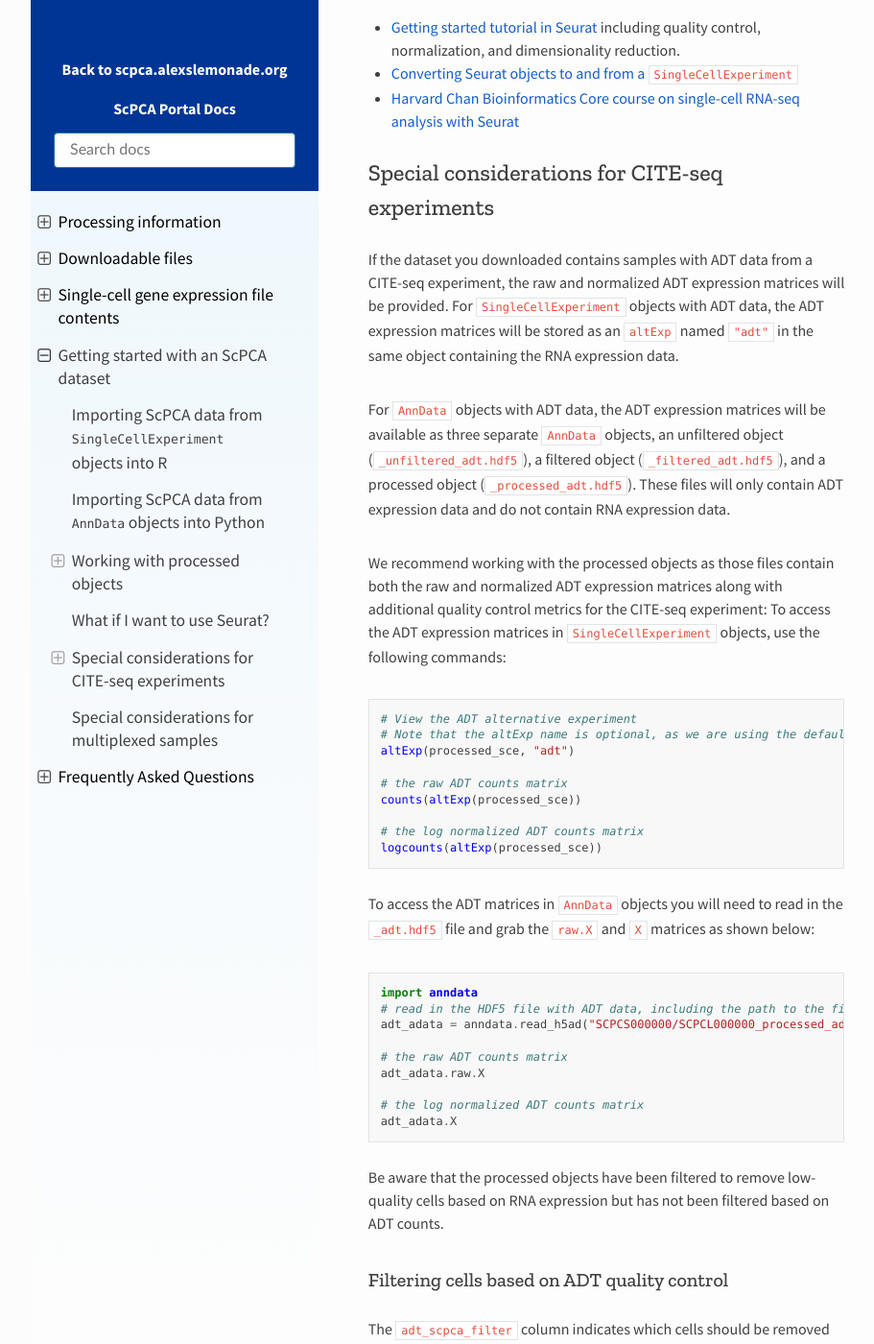
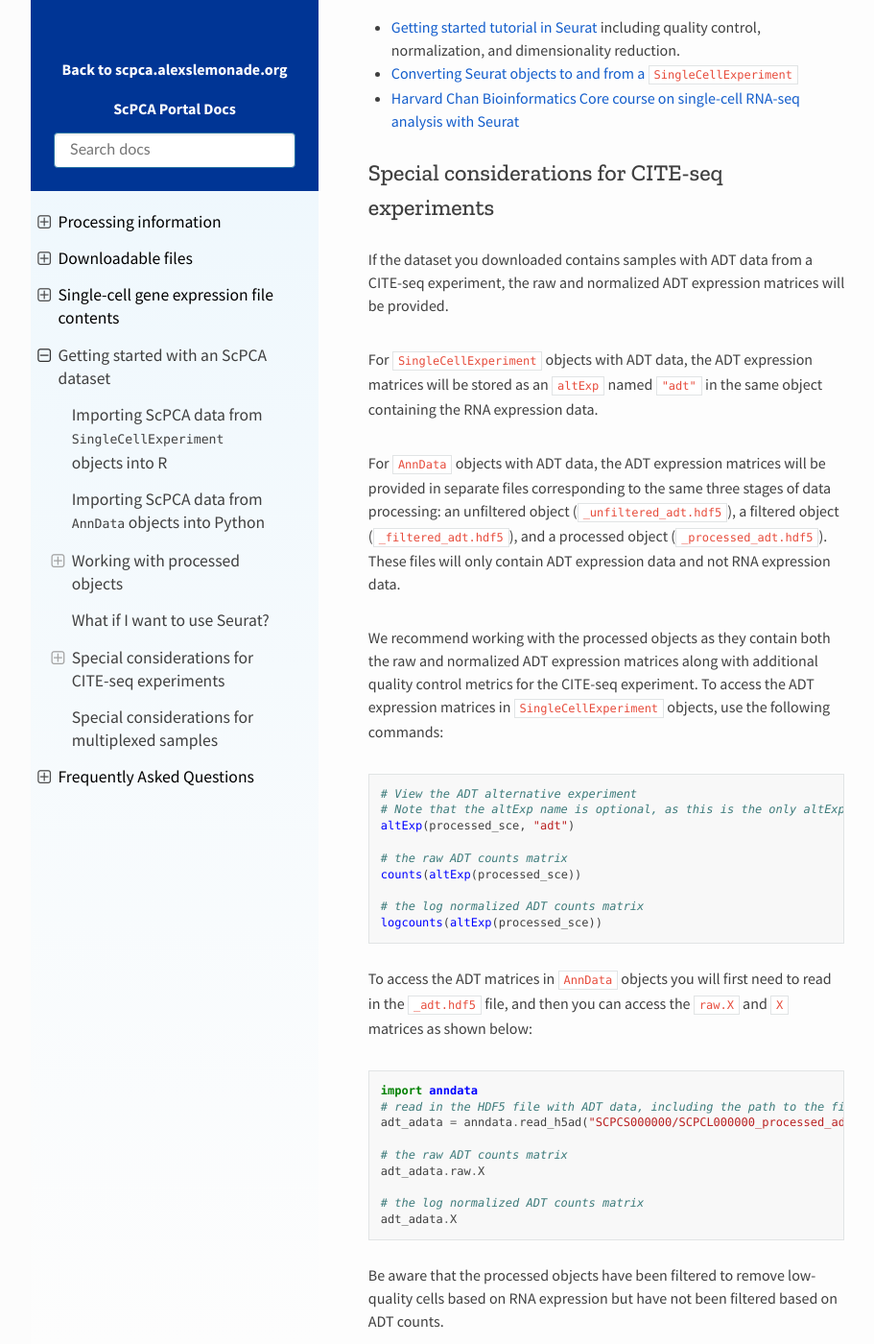
Before and after one commit to DongzeHE/scpca-docs, a Sphinx documentation site: the page built from docs/getting_started.md, in a window 1280 px wide and 1400 px high, scrolled down 7025 px. Shown: the whole window at 96% size, without its empty margins (158-1069 px from the left). Built offline with Sphinx 7.4.7 and the Read the Docs theme 2.0.0, drawn with Linux system fonts in a browser that asks for light colours; some of the changed text lies outside the part shown.

Commit message:
Apply suggestions from code review
Co-authored-by: Stephanie Spielman <stephanie.spielman@gmail.com>

````diff
--- a/docs/getting_started.md
+++ b/docs/getting_started.md
@@ -219,17 +219,18 @@ Here are some resources that can be used to get you started working with Seurat
 ## Special considerations for CITE-seq experiments
 
 If the dataset you downloaded contains samples with ADT data from a CITE-seq experiment, the raw and normalized ADT expression matrices will be provided.
+
 For `SingleCellExperiment` objects with ADT data, the ADT expression matrices will be stored as an `altExp` named `"adt"` in the same object containing the RNA expression data.
 
-For `AnnData` objects with ADT data, the ADT expression matrices will be available as three separate `AnnData` objects, an unfiltered object (`_unfiltered_adt.hdf5`), a filtered object (`_filtered_adt.hdf5`), and a processed object (`_processed_adt.hdf5`).
-These files will only contain ADT expression data and do not contain RNA expression data.
+For `AnnData` objects with ADT data, the ADT expression matrices will be provided in separate files corresponding to the same three stages of data processing: an unfiltered object (`_unfiltered_adt.hdf5`), a filtered object (`_filtered_adt.hdf5`), and a processed object (`_processed_adt.hdf5`).
+These files will only contain ADT expression data and not RNA expression data.
 
-We recommend working with the processed objects as those files contain both the raw and normalized ADT expression matrices along with additional quality control metrics for the CITE-seq experiment:
+We recommend working with the processed objects as they contain both the raw and normalized ADT expression matrices along with additional quality control metrics for the CITE-seq experiment.
 To access the ADT expression matrices in `SingleCellExperiment` objects, use the following commands:
 
 ```r
 # View the ADT alternative experiment
-# Note that the altExp name is optional, as we are using the default name "adt"
+# Note that the altExp name is optional, as this is the only altExp present
 altExp(processed_sce, "adt")
 
 # the raw ADT counts matrix
@@ -239,7 +240,7 @@ counts(altExp(processed_sce))
 logcounts(altExp(processed_sce))
 ```
 
-To access the ADT matrices in `AnnData` objects you will need to read in the `_adt.hdf5` file and grab the `raw.X` and `X` matrices as shown below:
+To access the ADT matrices in `AnnData` objects you will first need to read in the `_adt.hdf5` file, and then you can access the `raw.X` and `X` matrices as shown below:
 
 ```python
 import anndata
@@ -253,7 +254,7 @@ adt_adata.raw.X
 adt_adata.X
 ```
 
-Be aware that the processed objects have been filtered to remove low-quality cells based on RNA expression but has not been filtered based on ADT counts.
+Be aware that the processed objects have been filtered to remove low-quality cells based on RNA expression but have not been filtered based on ADT counts.
 
 ### Filtering cells based on ADT quality control
 
@@ -304,7 +305,7 @@ Libraries containing multiplexed samples can be initially processed using the sa
 Demultiplexing can then be used to identify the sample that each cell is from.
 Demultiplexing has already been performed using both [`Seurat::HTODemux`](https://satijalab.org/seurat/reference/htodemux) and [`DropletUtils::hashedDrops`](https://rdrr.io/github/MarioniLab/DropletUtils/man/hashedDrops.html).
 For samples where corresponding bulk RNA-sequencing data is available, {ref}`genetic demultiplexing <processing_information:Genetic demultiplexing>` was also conducted.
-The results from demultiplexing using these methods have been summarized and are present in the `colData` of the processed `SingleCellExperiment` object.
+The associated demultiplexing results were summarized and are available in the `colData` of the processed `SingleCellExperiment` object.
 The `hashedDrops_sampleid`, `HTODemux_sampleid`, and `vireo_sampleid` columns in the `colData` report the sample called for each cell by the specified demultiplexing method.
 If a confident call was not made for a cell by the demultiplexing method, the column will have a value of `NA`.
 For more information on how to access the full demultiplexing results, see {ref}`this description of demultiplexing results <sce_file_contents:demultiplexing results>`.
````
